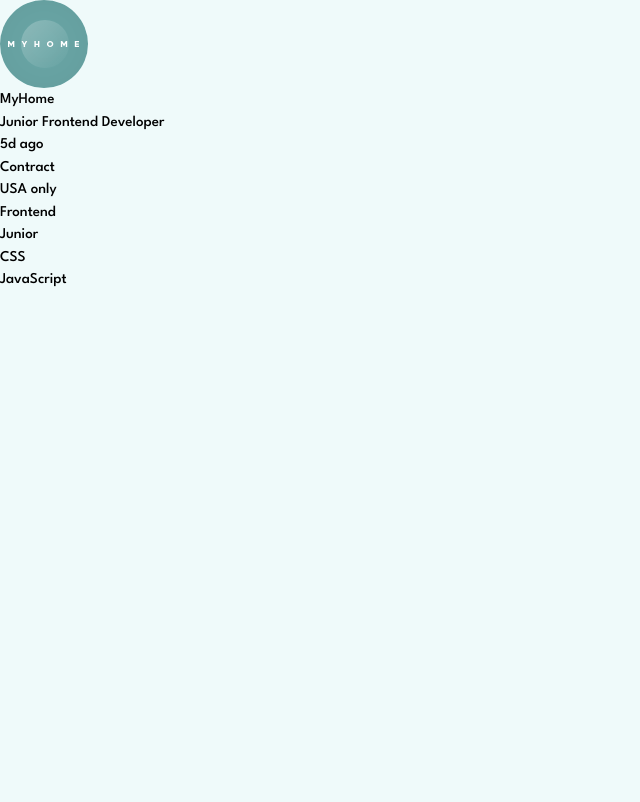
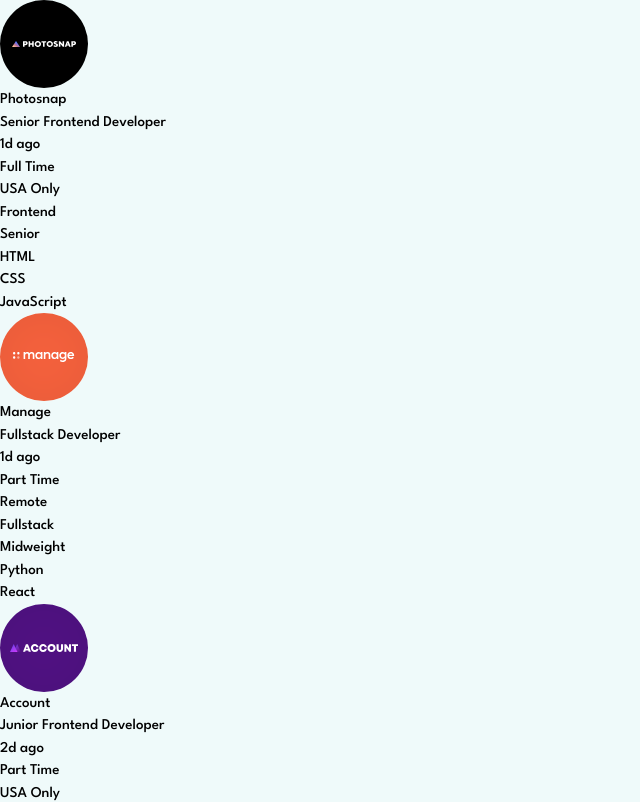
Before and after one commit to alanb4rt/static-job-listings, a React (Vite) app: page / in a window 1280 px wide. Shown: the top 802 px of the page, without its empty margins (0-640 px from the left). Built offline with nearby package versions, Linux system fonts and the light colour scheme.

Commit message:
create JobList

```diff
--- a/src/App.jsx
+++ b/src/App.jsx
@@ -1,10 +1,10 @@
-import JobCard from "./components/JobCard";
+import JobList from "./components/JobList";
 
 export default function App() {
   return (
     <>
       <main className="max-w-screen-lg mx-auto py-4">
-        <JobCard />
+        <JobList />
       </main>
     </>
   );
--- a/src/components/JobCard.jsx
+++ b/src/components/JobCard.jsx
@@ -1,40 +1,41 @@
-import LogoCompagny from "../assets/images/myhome.svg";
+export default function JobCard({ job }) {
+  const {
+    id,
+    company,
+    logo,
+    featured,
+    position,
+    role,
+    level,
+    postedAt,
+    contract,
+    location,
+    languages,
+    tools,
+  } = job;
 
-export default function JobCard() {
   return (
     <div className="flex items-center gap-8 p-8 bg-white shadow-lg rounded">
-      <img src={LogoCompagny} alt="Logo compagny" />
+      <img src={`./src/assets/${logo}`} alt={`Logo ${company}`} />
       <div className="flex flex-1 flex-col justify-between">
-        <p className="text-[var(--color-primary)] font-bold">MyHome</p>
-        <h2 className="text-xl font-bold">Junior Frontend Developer</h2>
+        <p className="text-[var(--color-primary)] font-bold">{company}</p>
+        <h2 className="text-xl font-bold">{position}</h2>
         <div className="flex items-center gap-4 text-[var(--dark-grayish-cyan)]">
-          <p>5d ago</p>
-          <p>Contract</p>
-          <p>USA only</p>
+          <p>{postedAt}</p>
+          <p>{contract}</p>
+          <p>{location}</p>
         </div>
       </div>
       <ul className="flex items-center gap-4">
-        <li>Frontend</li>
-        <li>Junior</li>
-        <li>CSS</li>
-        <li>JavaScript</li>
+        <li>{role}</li>
+        <li>{level}</li>
+        {languages.map((lang) => (
+          <li key={lang}>{lang}</li>
+        ))}
+        {tools.map((tool) => (
+          <li key={tool}>{tool}</li>
+        ))}
       </ul>
     </div>
   );
 }
-/*
-<!-- Item Start -->
-  MyHome
-  Junior Frontend Developer
-  5d ago
-  Contract
-  USA only
-  <!-- Role -->
-  Frontend
-  <!-- Level -->
-  Junior
-  <!-- Languages -->
-  CSS
-  JavaScript
-  <!-- Item End -->
-  */
--- /dev/null
+++ b/src/components/JobList.jsx
@@ -0,0 +1,12 @@
+import JobsData from "../data/data.json";
+import JobCard from "./JobCard";
+
+export default function JobList() {
+  return (
+    <section className="flex flex-col gap-6">
+      {JobsData.map((job) => (
+        <JobCard key={job.id} job={job} />
+      ))}
+    </section>
+  );
+}
```
